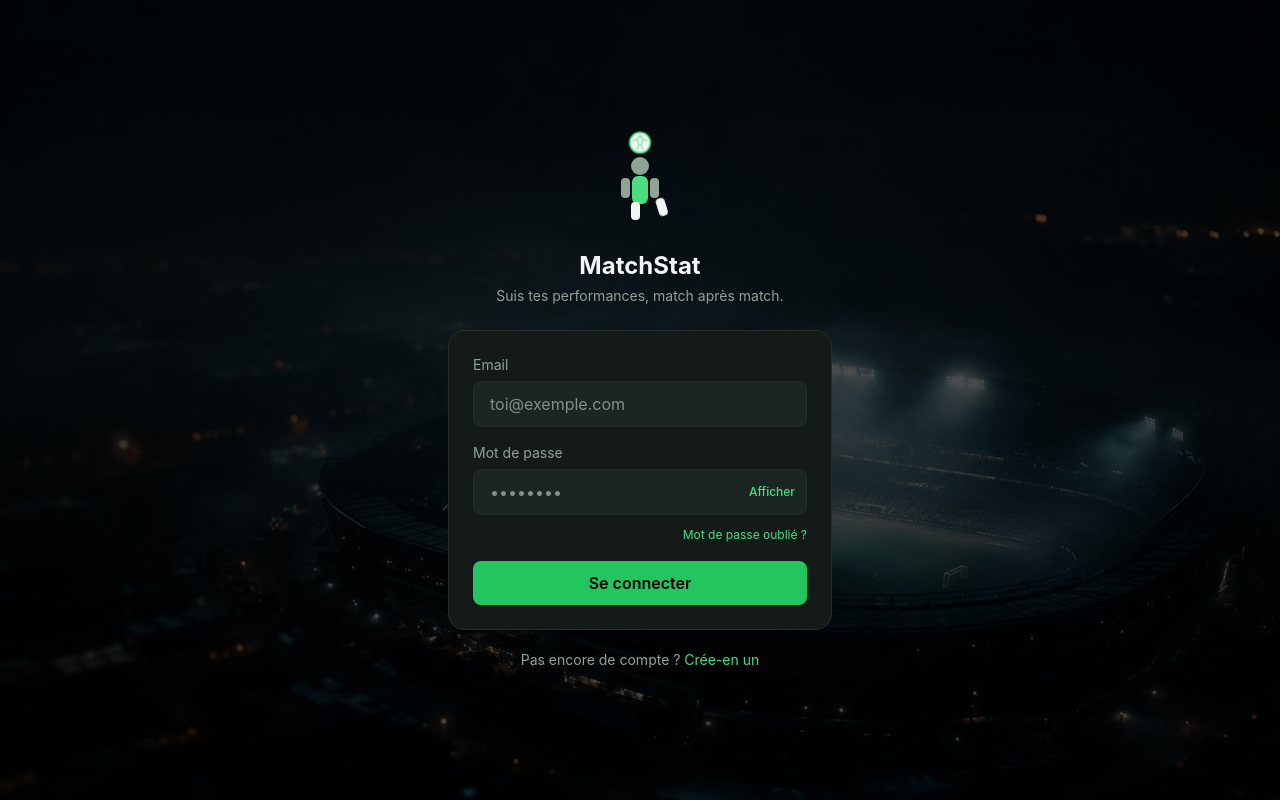
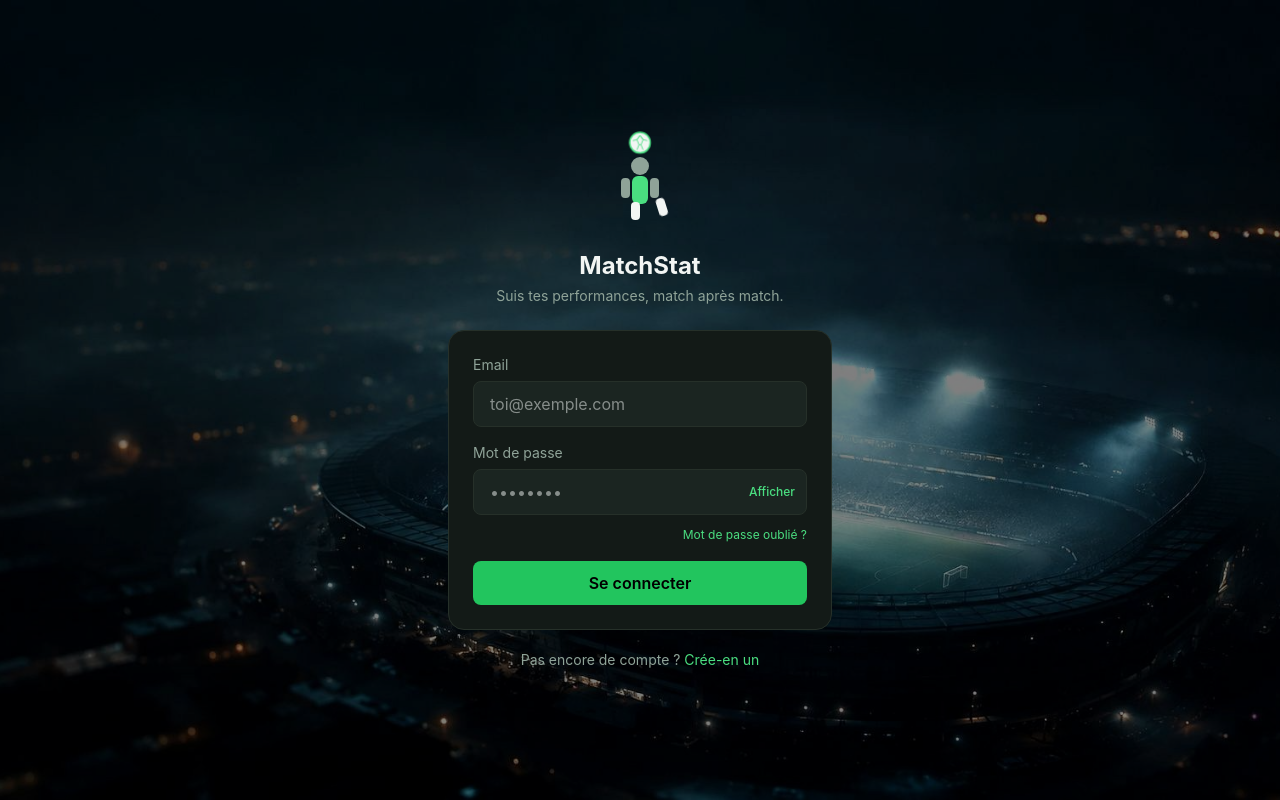
Before and after one commit to Adom697/MATCHS-STARTS, a Next.js app: page /login in a window 1280 px wide. Built offline with nearby package versions, Linux system fonts and the light colour scheme.

Commit message:
Brighten and sharpen stadium background, add reusable StadiumBackground component to dashboard too

```diff
--- a/src/app/dashboard/page.tsx
+++ b/src/app/dashboard/page.tsx
@@ -3,6 +3,7 @@ import { logOut } from '@/lib/actions/auth';
 import { redirect } from 'next/navigation';
 import Link from 'next/link';
 import { AnimatedNumber } from '@/components/AnimatedNumber';
+import { StadiumBackground } from '@/components/StadiumBackground';
 
 const MIDFIELD_ATTACK_LABELS: Record<string, string> = {
   touches: 'Touches de balle',
@@ -116,7 +117,8 @@ export default async function DashboardPage() {
   const avgRating = ratingCount > 0 ? (ratingSum / ratingCount).toFixed(1) : null;
 
   return (
-    <div className="min-h-screen px-5 py-8 max-w-2xl mx-auto">
+    <div className="min-h-screen px-5 py-8 max-w-2xl mx-auto relative">
+      <StadiumBackground overlay={0.65} />
       <div className="flex justify-between items-center mb-2">
         {user.email === 'cedriccassy312@gmail.com' ? (
           <Link href="/admin" className="text-muted text-sm hover:text-foreground">
--- a/src/app/login/page.tsx
+++ b/src/app/login/page.tsx
@@ -1,5 +1,6 @@
 import { logIn } from '@/lib/actions/auth';
 import { PasswordInput } from '@/components/PasswordInput';
+import { StadiumBackground } from '@/components/StadiumBackground';
 import Link from 'next/link';
 
 export default async function LoginPage({
@@ -10,11 +11,8 @@ export default async function LoginPage({
   const { error, info } = await searchParams;
 
   return (
-    <div
-      className="min-h-screen flex items-center justify-center px-6 relative bg-cover bg-center bg-no-repeat"
-      style={{ backgroundImage: "url('/images/stadium-bg.jpg')" }}
-    >
-      <div className="absolute inset-0 bg-black/70" />
+    <div className="min-h-screen flex items-center justify-center px-6 relative">
+      <StadiumBackground overlay={0.5} />
       <div className="w-full max-w-sm relative z-10">
         <div className="mb-6 text-center">
           <div className="relative w-24 h-28 mx-auto mb-2">
--- /dev/null
+++ b/src/components/StadiumBackground.tsx
@@ -0,0 +1,11 @@
+export function StadiumBackground({ overlay = 0.55 }: { overlay?: number }) {
+  return (
+    <div className="fixed inset-0 -z-10 overflow-hidden">
+      <div
+        className="absolute inset-0 bg-cover bg-center bg-no-repeat"
+        style={{ backgroundImage: "url('/images/stadium-bg.jpg')" }}
+      />
+      <div className="absolute inset-0 bg-black" style={{ opacity: overlay }} />
+    </div>
+  );
+}
```
Also changed, not shown: public/images/stadium-bg.jpg.
